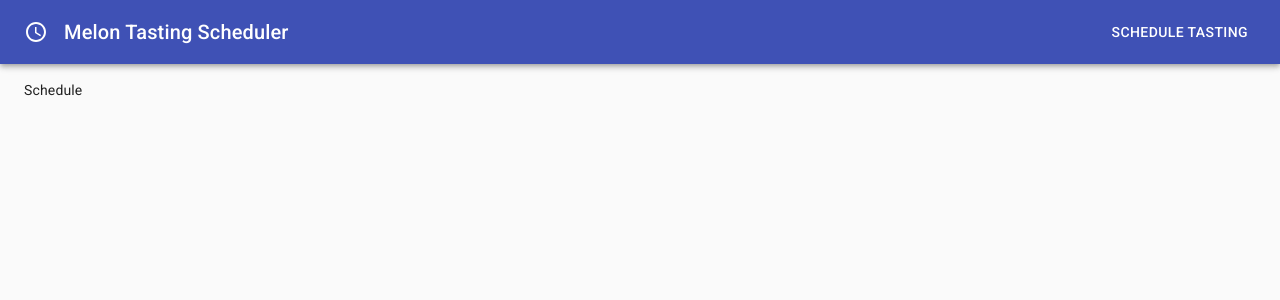
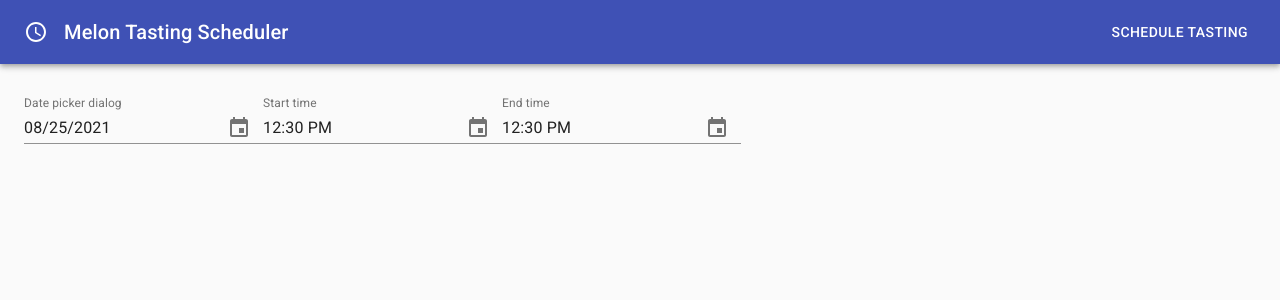
Before and after one commit to seemaullal/melon-reservations, a React (Create React App) app: page /schedule in a window 1280 px wide. Shown: the top 300 px of the page. Built offline with nearby package versions, Linux system fonts and the light colour scheme.

Commit message:
add date/time pickers

```diff
--- a/package.json
+++ b/package.json
@@ -3,8 +3,11 @@
   "version": "0.1.0",
   "private": true,
   "dependencies": {
+    "@date-io/date-fns": "1.x",
     "@material-ui/core": "^4.12.3",
     "@material-ui/icons": "^4.11.2",
+    "@material-ui/pickers": "^3.3.10",
+    "date-fns": "^2.23.0",
     "react": "^17.0.2",
     "react-dom": "^17.0.2",
     "react-router-dom": "^5.2.0",
@@ -12,7 +15,8 @@
     "web-vitals": "^1.0.1"
   },
   "scripts": {
-    "start": "react-scripts start",
+    "js-start": "react-scripts start",
+    "py-start": "python3 api.py",
     "build": "react-scripts build"
   },
   "eslintConfig": {
--- a/src/components/Schedule.jsx
+++ b/src/components/Schedule.jsx
@@ -1,9 +1,51 @@
+import { useState } from "react";
+import "date-fns";
 import { Container } from "@material-ui/core";
+import DateFnsUtils from "@date-io/date-fns";
+import {
+  MuiPickersUtilsProvider,
+  KeyboardTimePicker,
+  KeyboardDatePicker,
+} from "@material-ui/pickers";
 
 export default function Schedule() {
+  const [selectedDate, setSelectedDate] = useState(new Date());
+
   return (
     <Container maxWidth="lg">
-      <div>Schedule</div>
+      <MuiPickersUtilsProvider utils={DateFnsUtils}>
+        <KeyboardDatePicker
+          margin="normal"
+          id="date-picker-dialog"
+          label="Date picker dialog"
+          format="MM/dd/yyyy"
+          value={selectedDate}
+          onChange={(date) => setSelectedDate(date)}
+          KeyboardButtonProps={{
+            "aria-label": "change date",
+          }}
+        />
+        <KeyboardTimePicker
+          margin="normal"
+          id="time-picker"
+          label="Start time"
+          value={selectedDate}
+          onChange={(time) => setSelectedDate(time)}
+          KeyboardButtonProps={{
+            "aria-label": "change start time",
+          }}
+        />
+        <KeyboardTimePicker
+          margin="normal"
+          id="time-picker"
+          label="End time"
+          value={selectedDate}
+          onChange={(time) => setSelectedDate(time)}
+          KeyboardButtonProps={{
+            "aria-label": "change end time",
+          }}
+        />
+      </MuiPickersUtilsProvider>
     </Container>
   );
 }
```
Also changed, not shown: 1 other file (tests, documents, lock files or other folders).
